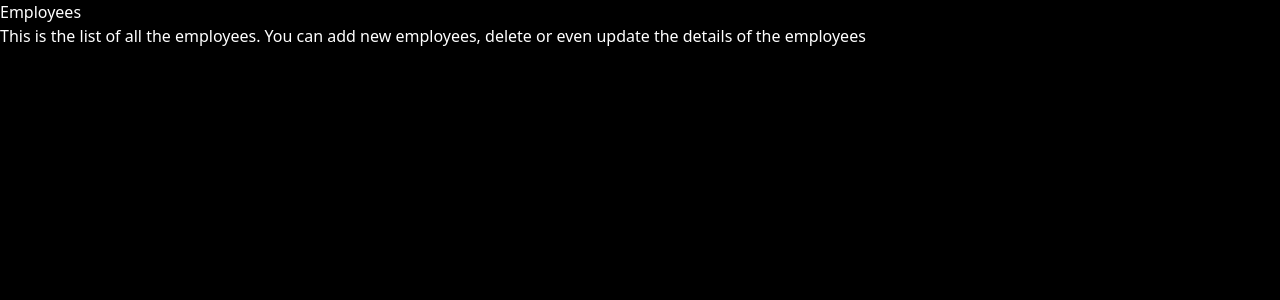
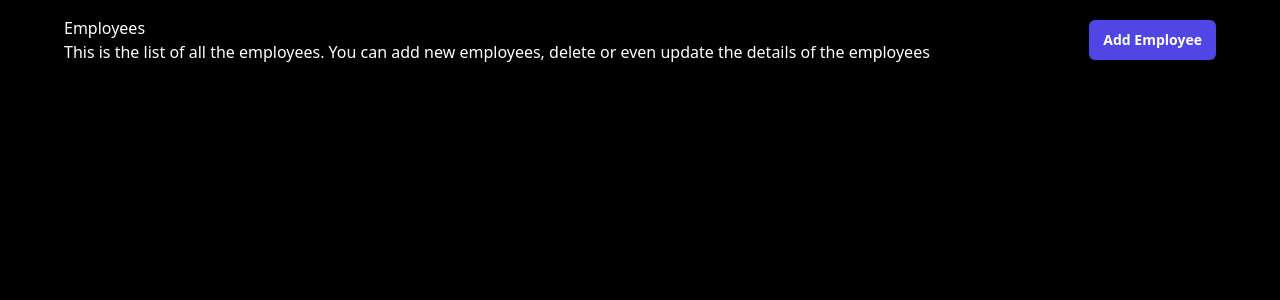
Before and after one commit to Kumar-Akshat22/Dummy-MERN-App, a React (Create React App) app in the folder frontend/: page / in a window 1280 px wide. Shown: the top 300 px of the page. Built offline with nearby package versions, Linux system fonts and the light colour scheme.

Commit message:
completed building the header component of the home page

```diff
--- a/frontend/src/pages/HomePage.js
+++ b/frontend/src/pages/HomePage.js
@@ -3,17 +3,17 @@ import React from 'react'
 function HomePage() {
   return (
     <>
-        <section>
+        <section className='w-full max-w-[90%] min-h-screen mx-auto mt-4 flex flex-col'>
 
             {/* Heading & Button */}
-            <div>
+            <div className='flex items-center justify-between'>
                 <div>
                     <h1 className='text-white'>Employees</h1>
                     <p className='text-white'>This is the list of all the employees. You can add new employees, delete or even update the details of the employees</p>
                 </div>
 
                 <div>
-                    <button>Add Employee</button>
+                    <button className='px-3.5 py-1.5 bg-indigo-600 text-white text-sm rounded-md font-bold hover:bg-indigo-500 leading-7'>Add Employee</button>
                 </div>
             </div>
 
```
